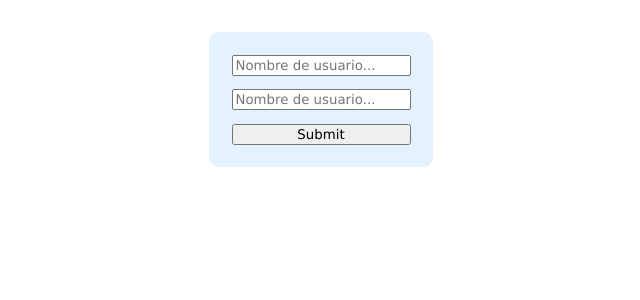
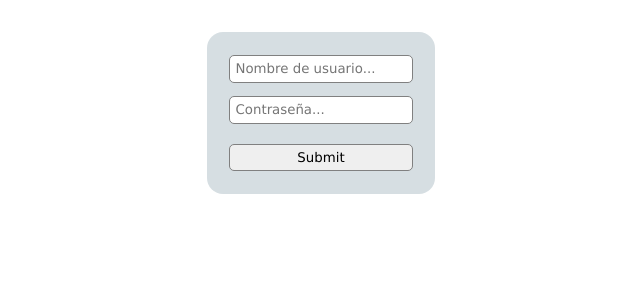
Before and after one commit to ChrisPoul/Industrias-EnGo, a Flask app: page /auth/login in a window 1280 px wide. Shown: the part 111-411 px from the top of the page, without its empty margins (319-959 px from the left). Run offline with Flask 2, Linux system fonts and the light colour scheme.

Commit message:
Improved look of forms and of login page

```diff
--- a/EnGo/static/styles/style-auth.css
+++ b/EnGo/static/styles/style-auth.css
@@ -1,5 +1,8 @@
 .auth {
-    background-color: rgba(217, 237, 255, 0.705);
-    border-radius: 10px;
+    background-color: rgba(161, 178, 187, 0.432);
+    border-radius: 1em;
     padding: 1em;
 }
+.auth input[type=submit] {
+    margin-top: 1em;
+}
--- a/EnGo/static/styles/style.css
+++ b/EnGo/static/styles/style.css
@@ -66,8 +66,15 @@ form {
     display: flex;
     justify-content: center;
     flex-direction: column;
-    border-radius: 5px;
+}
+form label {
+    margin: 0.5em;
+    margin-bottom: 0;
+    font-size: 0.9em;
 }
 form input {
     margin: 0.5em;
+    padding: 0.4em;
+    border: 1px solid gray;
+    border-radius: 5px;
 }
--- a/EnGo/templates/auth/login-register.html
+++ b/EnGo/templates/auth/login-register.html
@@ -7,7 +7,7 @@
 {% block content %}
 <form method="post" class="auth">
     <input name="username" id="username" placeholder="Nombre de usuario...">
-    <input name="password" id="password" placeholder="Nombre de usuario...">
+    <input name="password" id="password" placeholder="Contraseña...">
     <input type="submit">
 </form>
 {% endblock %}
```
